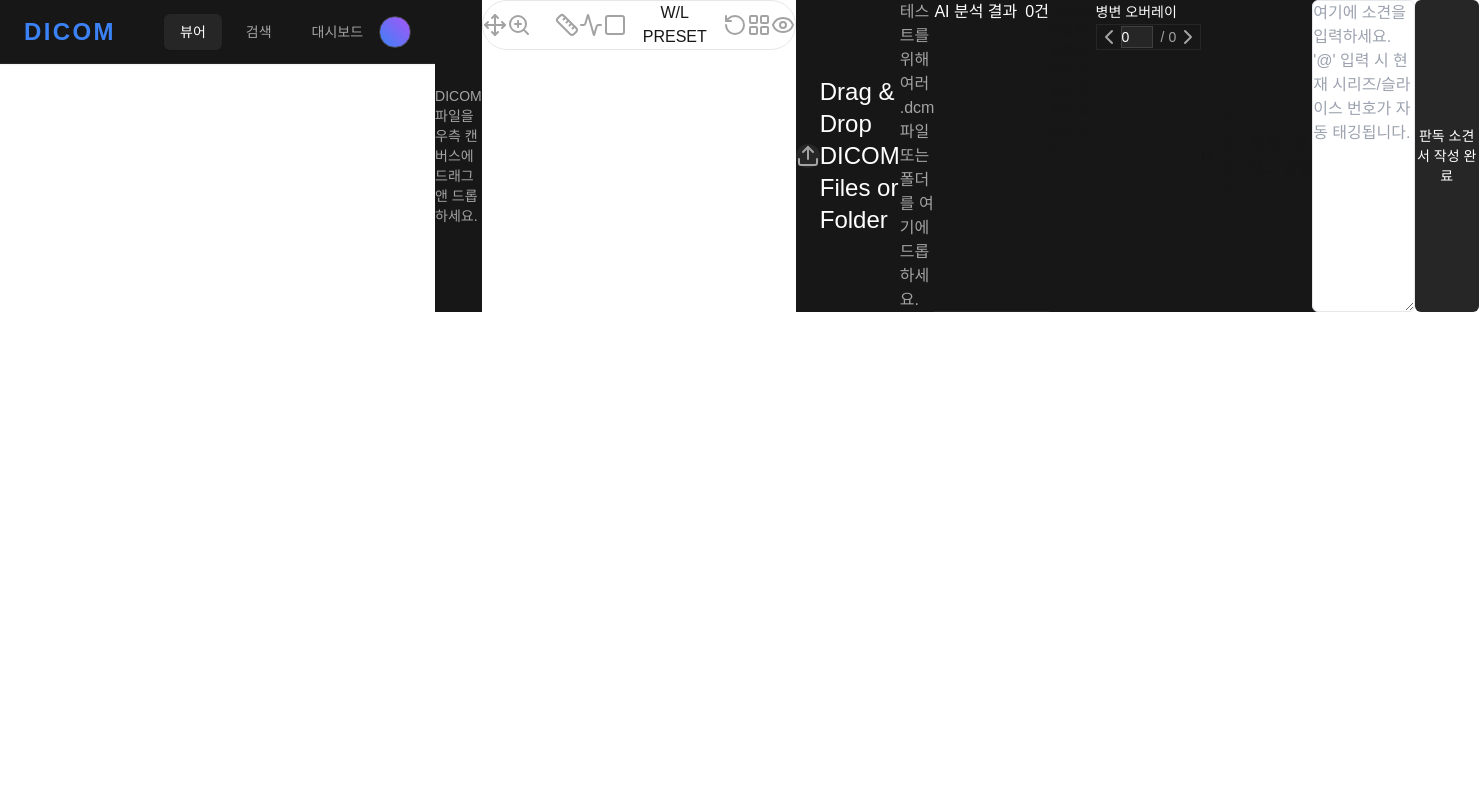
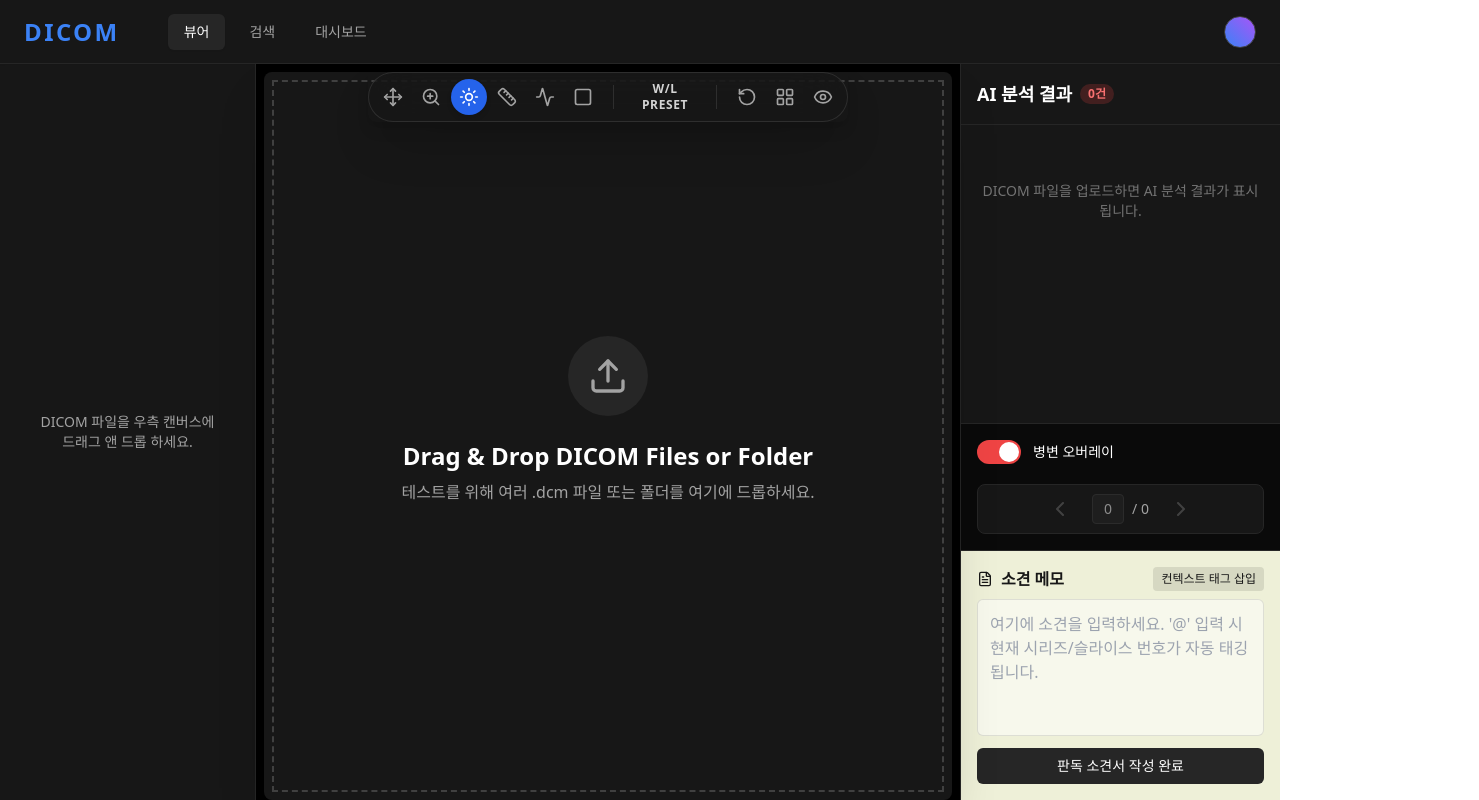
Before and after one commit to hjp7208/dicom-web-viewer, a Next.js app: page / in a window 1280 px wide. Shown: the whole page, 1479 px wide, since content can reach past the window. Built offline with nearby package versions, Linux system fonts and the light colour scheme.

Commit message:
Fix: tailwind.config.ts 파일 경로 문제 해결

```diff
--- a/tailwind.config.ts
+++ b/tailwind.config.ts
@@ -4,6 +4,7 @@ const config: Config = {
   content: [
     "./src/pages/**/*.{js,ts,jsx,tsx,mdx}",
     "./src/components/**/*.{js,ts,jsx,tsx,mdx}",
+    "./src/features/**/*.{js,ts,jsx,tsx,mdx}",
     "./src/app/**/*.{js,ts,jsx,tsx,mdx}",
   ],
   theme: {
```
